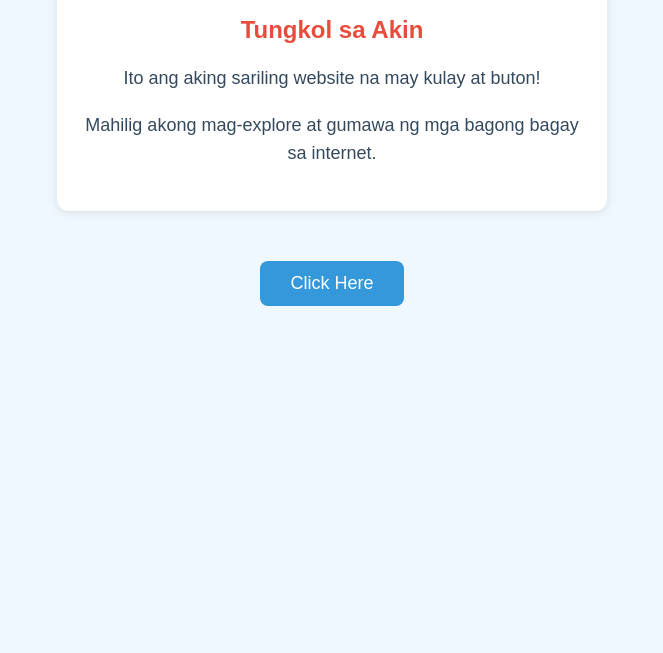
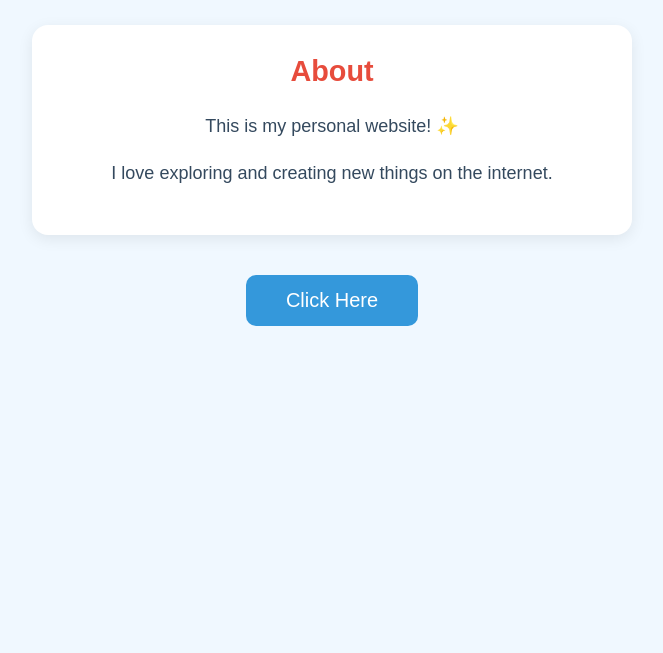
Before and after one commit to NixxHub/NixxHub.github.io, a plain HTML site: page index.html in a window 1280 px wide. Shown: the part 147-800 px from the top of the page, without its empty margins (308-971 px from the left). Drawn offline with Linux system fonts and the light colour scheme.

Commit message:
Update index.html

```diff
--- a/index.html
+++ b/index.html
@@ -1,50 +1,78 @@
 <!DOCTYPE html>
-<html lang="tl">
+<html lang="en">
 <head>
   <meta charset="UTF-8">
   <meta name="viewport" content="width=device-width, initial-scale=1.0">
-  <title>Ang Aking Website</title>
-  <meta name="description" content="Ito ang aking website na may kulay at buton!">
+  <title>Panlilio Gallery</title>
   <style>
-    body {
-      background-color: #f0f8ff;
-      font-family: Arial, sans-serif;
-      margin: 50px;
-      text-align: center;
+    /* ✅ PAGE TRANSITION EFFECT */
+    @view-transition {
+      navigation: auto;
     }
+
+::view-transition-old(root) {
+  animation: 0.3s ease-out both fade-out;
+}
+::view-transition-new(root) {
+  animation: 0.4s ease-out both slide-in;
+}
+
+@keyframes fade-out {
+  to { opacity: 0; }
+}
+@keyframes slide-in {
+  from {
+    opacity: 0;
+    transform: translateY(20px);
+  }
+  to {
+    opacity: 1;
+    transform: translateY(0);
+  }
+}
+
+body {
+  background-color: #f0f8ff;
+  font-family: Arial, sans-serif;
+  margin: 50px auto;
+  text-align: center;
+  max-width: 600px;
+}
 
 h1 {
   color: #2c3e50;
-}
-
-h2 {
-  color: #e74c3c;
-}
-
-p {
-  color: #34495e;
-  font-size: 18px;
-  line-height: 1.6;
+  font-size: 2.2em;
+  margin-bottom: 40px;
 }
 
 .kahon {
   background-color: #ffffff;
-  padding: 25px;
-  border-radius: 12px;
-  box-shadow: 0 2px 10px rgba(0,0,0,0.1);
-  margin: 30px auto;
-  max-width: 500px;
+  padding: 30px 25px;
+  border-radius: 16px;
+  box-shadow: 0 4px 15px rgba(0,0,0,0.08);
+  margin-bottom: 40px;
+}
+
+.kahon h2 {
+  color: #e74c3c;
+  font-size: 1.8em;
+  margin-top: 0;
+}
+
+.kahon p {
+  color: #34495e;
+  font-size: 18px;
+  line-height: 1.6;
 }
 
 .buton {
   display: inline-block;
   background-color: #3498db;
   color: white;
-  padding: 12px 30px;
-  font-size: 18px;
+  padding: 14px 40px;
+  font-size: 20px;
   text-decoration: none;
-  border-radius: 8px;
-  margin-top: 20px;
+  border-radius: 10px;
   transition: 0.3s;
 }
 
@@ -56,15 +84,14 @@ p {
   </style>
 </head>
 <body>
-  <h1>Kamusta! Ako po si NixxHub 👋</h1>
+  <h1>Hello There 👋<br>Welcome to Panlilio Gallery</h1>
   <div class="kahon">
-    <h2>Tungkol sa Akin</h2>
-    <p>Ito ang aking sariling website na may kulay at buton!</p>
-    <p>Mahilig akong mag-explore at gumawa ng mga bagong bagay sa internet.</p>
+    <h2>About</h2>
+    <p>This is my personal website! ✨</p>
+    <p>I love exploring and creating new things on the internet.</p>
   </div>
-  <!-- ✅ Tinanggal na ang palaso dito -->
 
-<a href="pahina2.html" class="buton">Click Here</a>
+<a href="page2.html" class="buton">Click Here</a>
 
 </body>
 </html>
```
